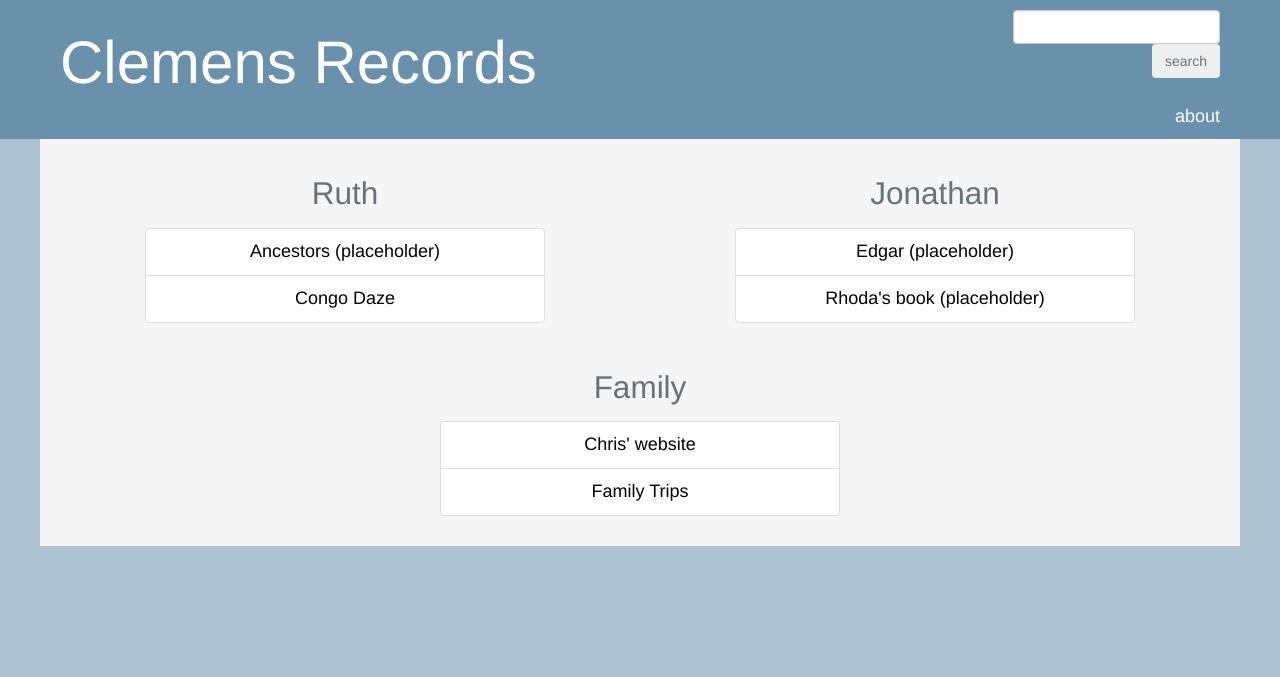
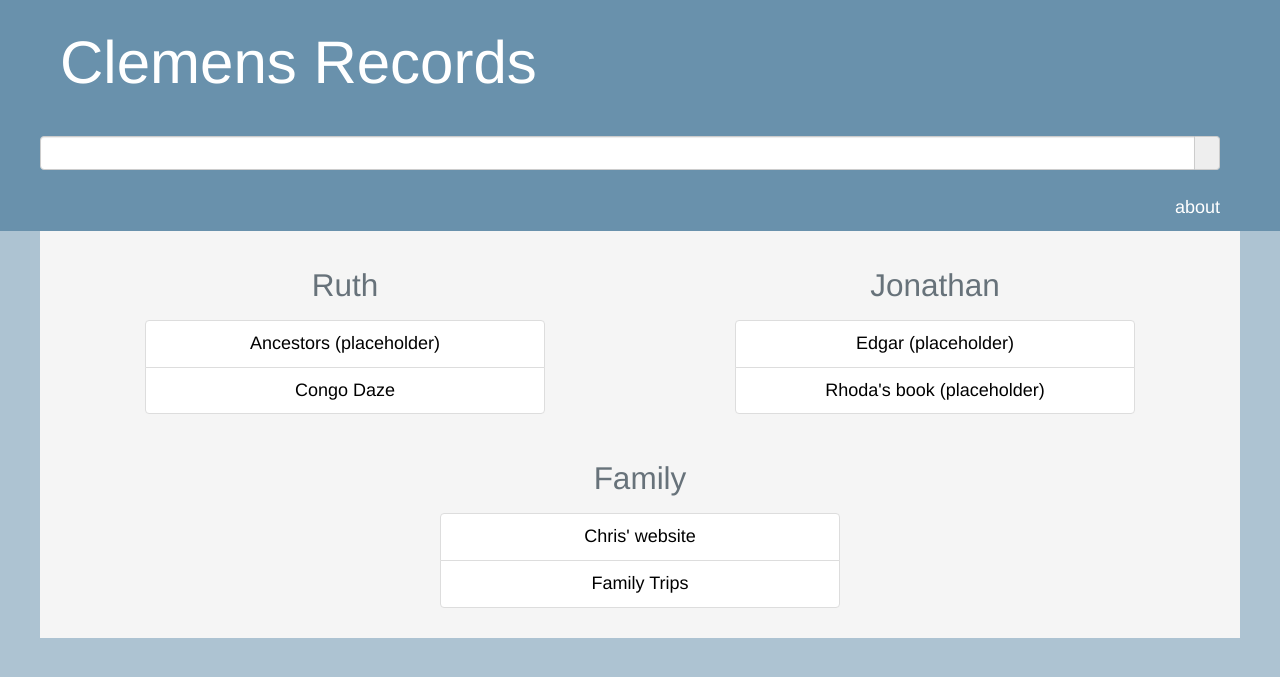
Before and after one commit to keidelclemens/keidelclemens.github.io, a Jekyll site: the page built from index.html, in a window 1280 px wide. Shown: the top 677 px of the page. Built offline with Jekyll 4.4.1, drawn with Linux system fonts in a browser that asks for light colours.

Commit message:
Update default.html

```diff
--- a/_layouts/default.html
+++ b/_layouts/default.html
@@ -25,8 +25,12 @@
               </div>
               <nav>
       <form action="/search" method="get" align="right">
-        <input type="text" id="search_box" name="query" class="form-control">
-        <input type="submit" value="search" class="btn">
+        <div class="input-group">
+          <input type="text" id="search_box" name="query" class="form-control">
+          <span class="input-group-addon">
+            <i class="fa fa-search"></i>
+          </span>
+        </div>
       </form></br>
           <a href="about.html">about</a>
               </nav>
```
